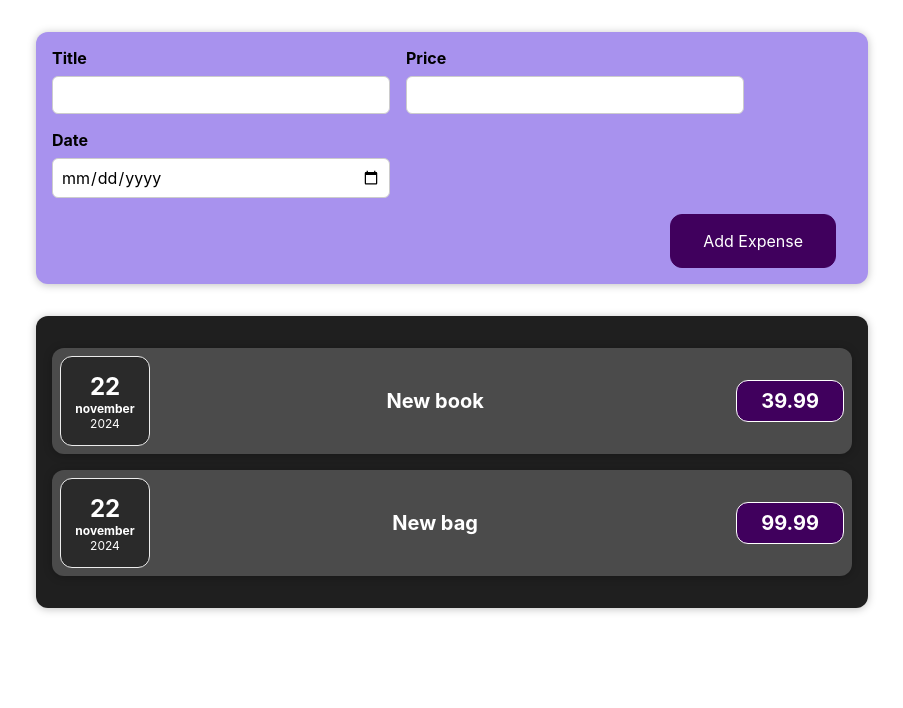
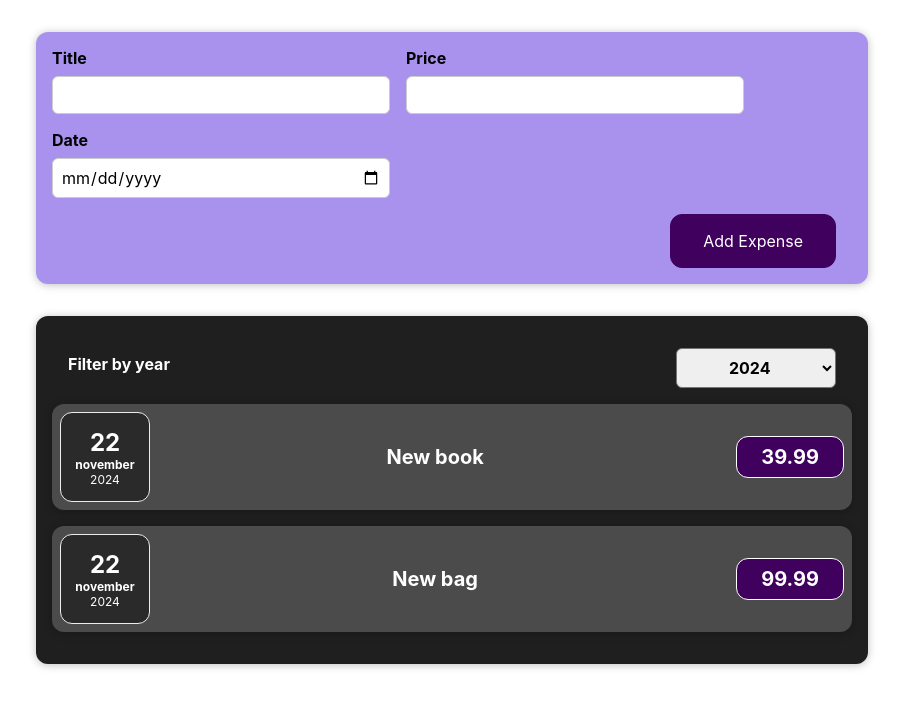
Before and after one commit to margitviigi/expenses, a React (Create React App) app: page / in a window 1280 px wide. Shown: the top 708 px of the page, without its empty margins (188-1091 px from the left). Built offline with nearby package versions, Linux system fonts and the light colour scheme.

Commit message:
Ylesanne 4

```diff
--- a/src/App.js
+++ b/src/App.js
@@ -17,7 +17,7 @@
 ]
 const addExpenseHandler = (expense) =>{
   console.log('In App.js')
-  console.log(expenses)
+  console.log(expense)
 }
   return (
     <div className="App">
--- a/src/components/expenses/ExpenseItem.js
+++ b/src/components/expenses/ExpenseItem.js
@@ -1,6 +1,7 @@
 import './ExpenseItem.css'
 import ExpenseDate from './ExpenseDate.js'
 import Card from '../UI/Card.js'
+
 
 
 
--- a/src/components/expenses/Expenses.js
+++ b/src/components/expenses/Expenses.js
@@ -1,13 +1,23 @@
 import './Expenses.css'
 import Card from '../UI/Card'
 import ExpenseItem from "./ExpenseItem"
+import ExpensesFilter from "./ExpensesFilter"
+
+
 
 const Expenses = (props) => {
+    const yearChangeHandler = (year) => {
+        console.log(year)
+        }
     return (
         <Card className='expenses'>
+            <ExpensesFilter onChangeYear={yearChangeHandler}/>
             <ExpenseItem data={props.expenses[0]}/>
             <ExpenseItem data={props.expenses[1]}/>
         </Card>
     )
+
 }
+
+
 export default Expenses
--- /dev/null
+++ b/src/components/expenses/ExpensesFilter.css
@@ -0,0 +1,24 @@
+.expenses-filter {
+    color: white;
+    padding: 0 1rem;
+}
+
+.expenses-filter__control {
+    display: flex;
+    width: 100%;
+    align-items: center;
+    justify-content: space-between;
+    margin: 1rem 0;
+}
+
+.expenses-filter label {
+    font-weight: bold;
+    margin-bottom: 0.5rem;
+}
+
+.expenses-filter select {
+    font: inherit;
+    padding: 0.5rem 3rem;
+    font-weight: bold;
+    border-radius: 6px;
+}
--- /dev/null
+++ b/src/components/expenses/ExpensesFilter.js
@@ -0,0 +1,25 @@
+import React from 'react';
+
+import './ExpensesFilter.css';
+
+const ExpensesFilter = (props) => {
+        const yearChangeHandler = (event) => {
+            props.onChangeYear(event.target.value)
+            }
+
+
+    return (
+        <div className='expenses-filter'>
+            <div className='expenses-filter__control'>
+                <label>Filter by year</label>
+                <select onChange={yearChangeHandler} >
+                    <option value='2024'>2024</option>
+                    <option value='2025'>2025</option>
+                    <option value='2026'>2026</option>
+                </select>
+            </div>
+        </div>
+    );}
+;
+
+export default ExpensesFilter;
--- a/src/components/newexpense/ExpenseForm.js
+++ b/src/components/newexpense/ExpenseForm.js
@@ -26,10 +26,7 @@
         setEnteredDate('')
 
     }
-
-
-
-    return(
+         return(
         <form onSubmit={submitHandler} >
             <div className="new-expense__controls">
                 <div className="new-expense__control">
--- a/src/components/newexpense/NewExpense.js
+++ b/src/components/newexpense/NewExpense.js
@@ -10,7 +10,6 @@
             id: Math.random().toString()
         }
         props.onAddExpense(expenseData)
-        console.log(expenseData)
 
     }
     return(
```
